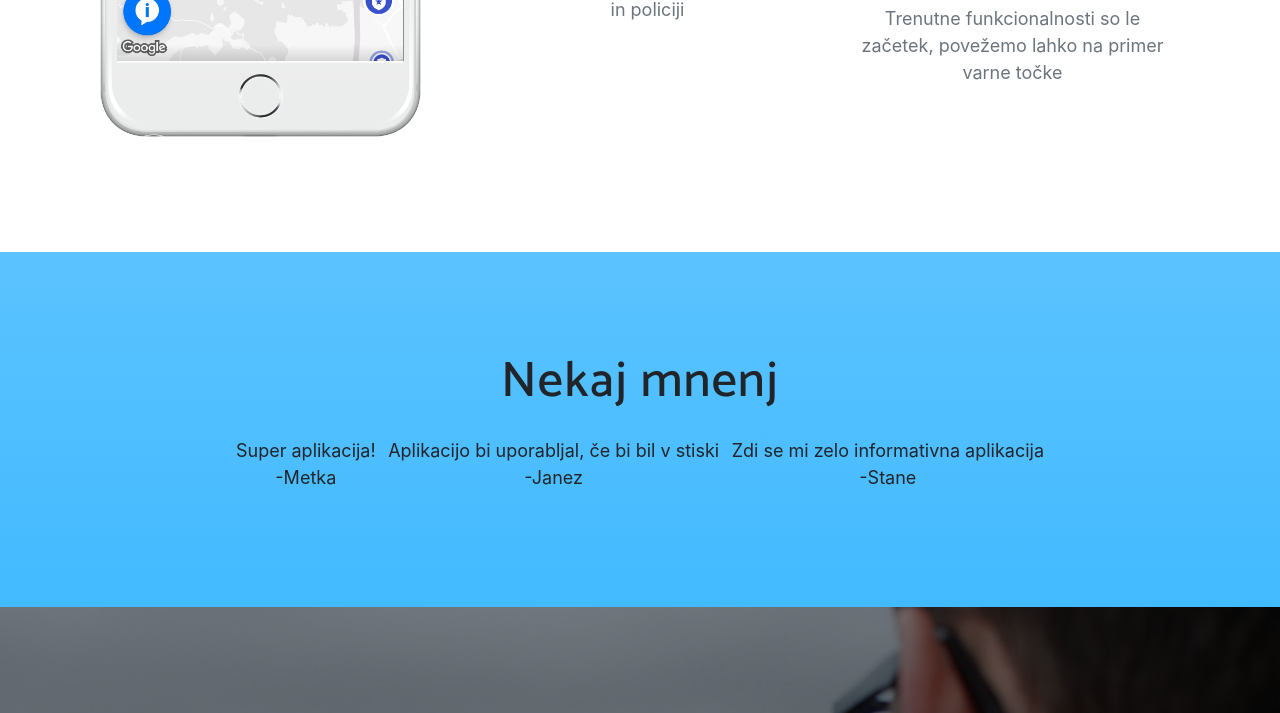
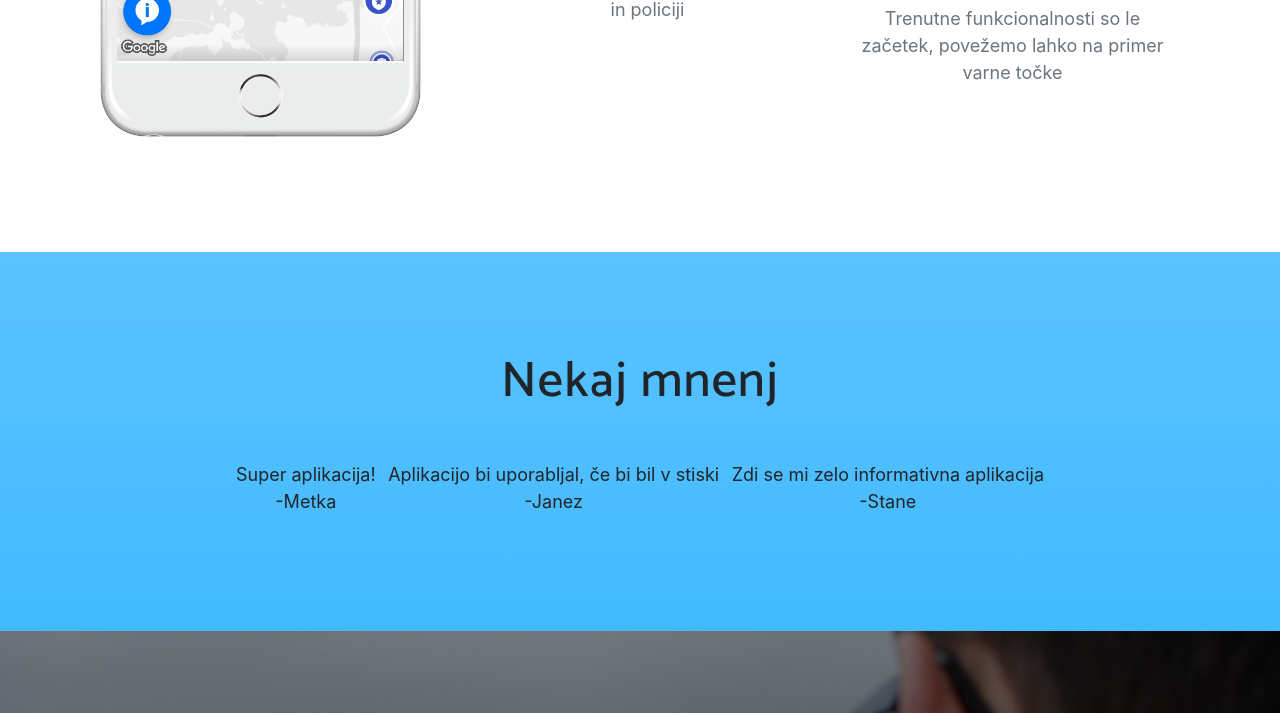
Before and after one commit to tilenkavcic/Mobilna-varnost, a website with bundled scripts: page index.html in a window 1280 px wide. Shown: the part 2208-2921 px from the top of the page. Built offline with nearby package versions, Linux system fonts and the light colour scheme; files whose address does not match are found by name; a web font is replaced by a local one.

Commit message:
Add line break

```diff
--- a/index.html
+++ b/index.html
@@ -158,7 +158,7 @@
   <section class="contact bg-primary" id="contact">
     <div class="container">
       <h2>Nekaj
-        mnenj</h2>
+        mnenj</h2><br>
       <ul class="list-inline list-social">
         <li class="list-inline-item social-twitter">
 			<p>Super aplikacija!<br>
```
